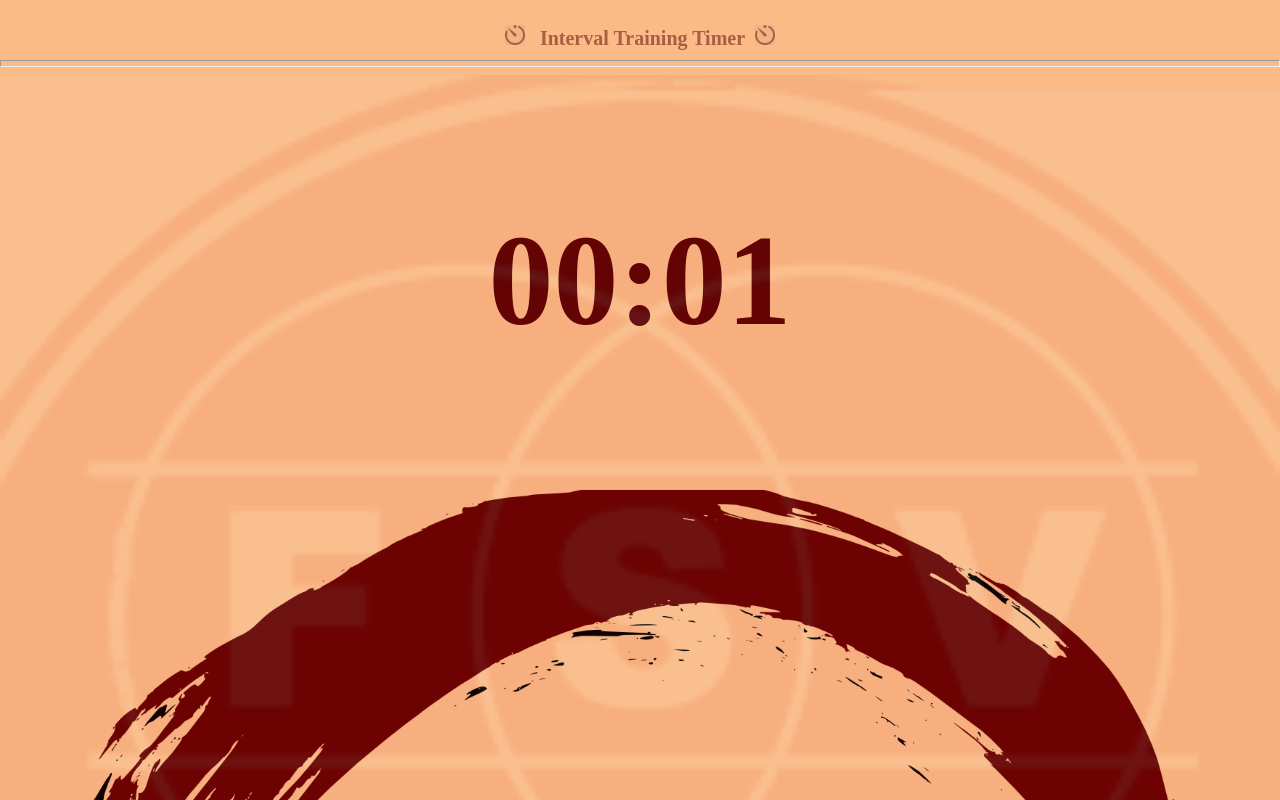
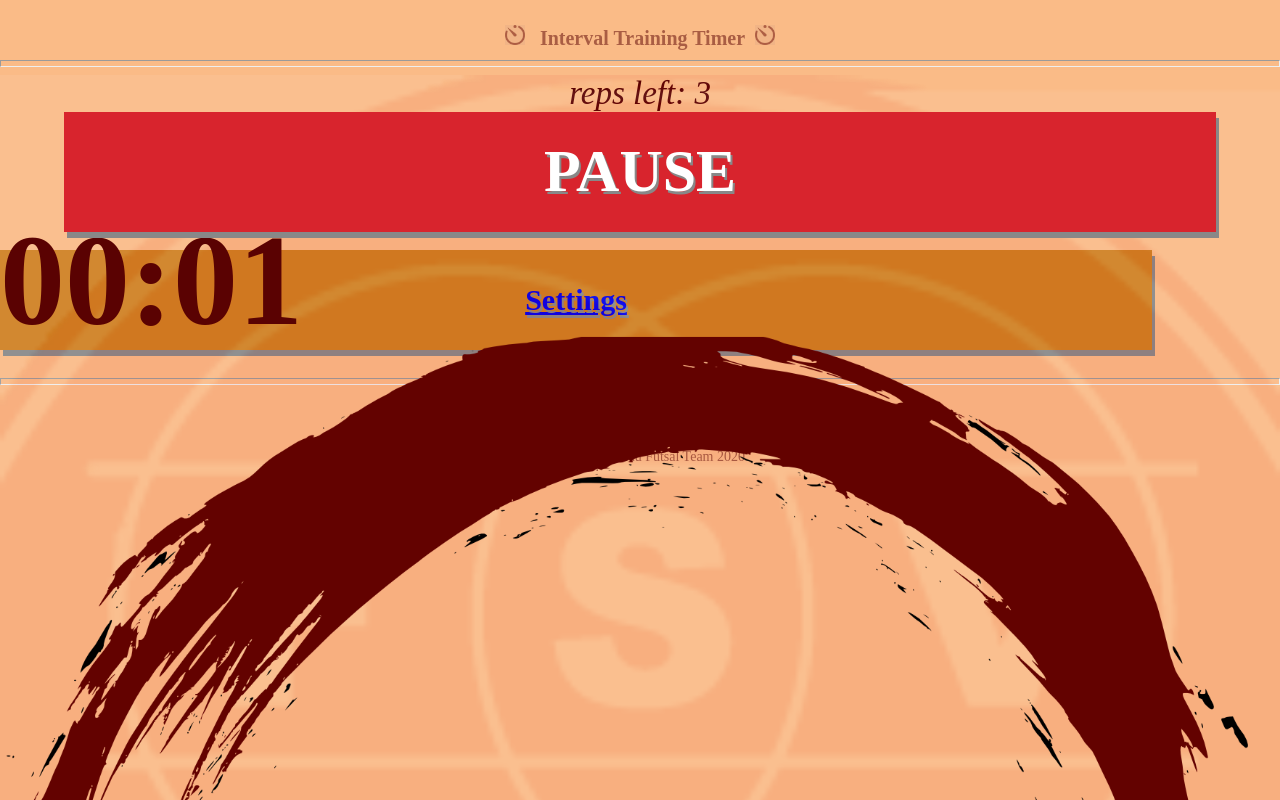
Before and after one commit to Filip-Zafran/Interval_Timer--Redux, a React (Create React App) app: page /TimerScreen in a window 1280 px wide. Shown: the top 800 px of the page. Built offline with nearby package versions, Linux system fonts and the light colour scheme.

Commit message:
z-index is now working for TimeScreen page

```diff
--- a/src/App.css
+++ b/src/App.css
@@ -1,5 +1,5 @@
 @import url('https://fonts.googleapis.com/css2?family=Caveat+Brush&family=Metal+Mania&display=swap" rel="stylesheet'),
-.App-link {
+	.App-link {
 	color: #61dafb;
 }
 
@@ -7,6 +7,7 @@
 	color: rgb(90, 2, 2);
 	background-color: rgb(250, 187, 135);
 	font-family: 'Caveat Brush', cursive;
+	height: 100vh;
 }
 
 #trainingTimeLabel {
@@ -122,6 +123,13 @@ h2 {
 	background-color: none;
 }
 
+#pauseDiv {
+	display: flex;
+	justify-content: center;
+	background-color: none;
+	top: 80px;
+}
+
 .goButton {
 	display: flex;
 	align-items: center;
@@ -148,6 +156,22 @@ h2 {
 	width: 90%;
 	font-weight: bold;
 	font-size: 60px;
+	background-color: rgba(207, 126, 32, 0.986);
+	border: none;
+	color: rgb(7, 6, 6);
+	text-decoration: none;
+	box-shadow: 3px 6px #888888;
+	text-shadow: 2px 3px #888888;
+}
+
+#setingsDiv {
+	display: flex;
+	align-items: center;
+	justify-content: center;
+	height: 100px;
+	width: 90%;
+	font-weight: bold;
+	font-size: 30px;
 	background-color: rgba(207, 126, 32, 0.986);
 	border: none;
 	color: rgb(7, 6, 6);
@@ -190,12 +214,12 @@ h2 {
 	z-index: 0;
 }
 
-
 #circleImg {
 	width: 100%;
-	margin-bottom: 40px;
-	position: "absolute";
-	z-index: "1";
+	margin-bottom: 30%;
+	margin-top: 20%;
+	position: absolute;
+	z-index: 1;
 }
 
 .countdownClock {
@@ -203,8 +227,8 @@ h2 {
 	justify-content: center;
 	font-size: 111px;
 	font-weight: bold;
-	position: "absolute";
-	z-index: "2";
+	position: absolute;
+	z-index: 2;
 }
 
 .repetitionsCount {
@@ -217,6 +241,4 @@ h2 {
 
 .endTime {
 	font-size: 66px;
-
-
 }
--- a/src/pages/TimerScreen.js
+++ b/src/pages/TimerScreen.js
@@ -96,12 +96,18 @@ state = {
 
 
 
-            <div id="buttonDiv">
+            <div id="pauseDiv">
                                 <Link to="/PauseScreen"
         className="goButton">PAUSE</Link>
+                       </div>
+          <br />
 
-        </div>
+                    <div id="setingsDiv">
+                                <Link to="/"
+        >Settings</Link>
+                       </div>
             <br />
+
 
             <hr className="horzLine"/>
 
```
